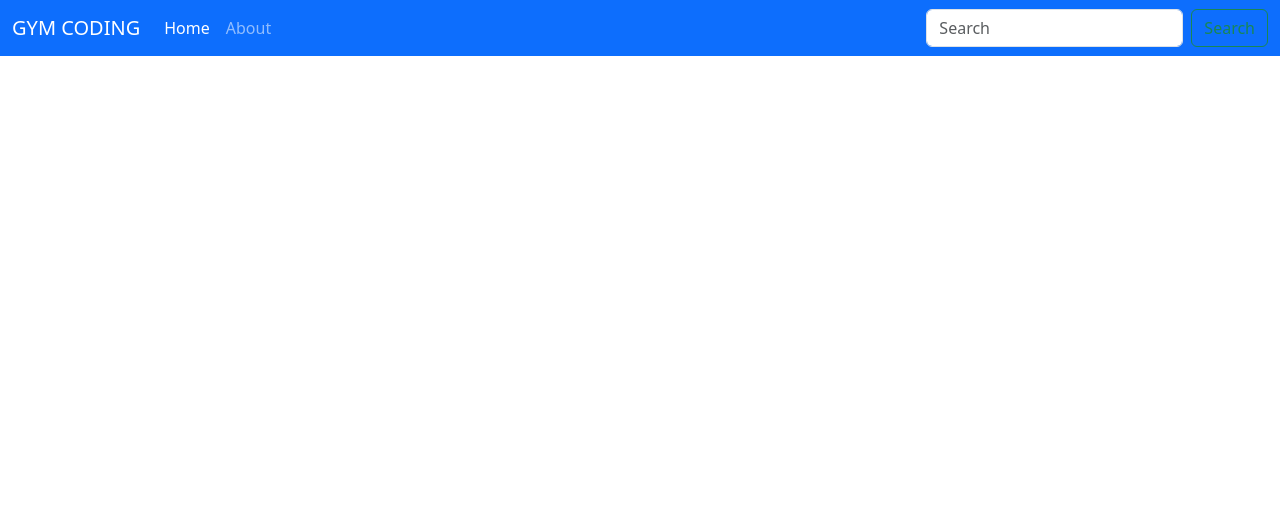
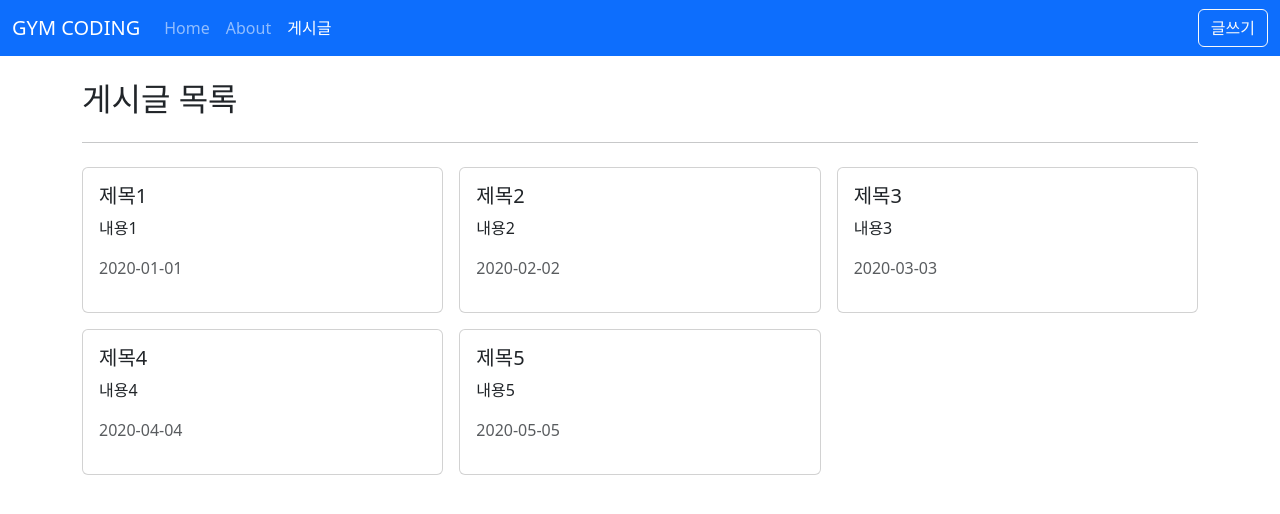
Before and after one commit to eunhye8767/study-vue3, a Vue app in the folder gymcoding/vue3-posts/: page /posts in a window 1280 px wide. Shown: the top 514 px of the page. Built offline with nearby package versions, Linux system fonts and the light colour scheme.

Commit message:
posts - 게시판 UI 만들기

```diff
--- /dev/null
+++ b/gymcoding/vue3-posts/src/api/posts.js
@@ -0,0 +1,12 @@
+// axios
+const posts = [
+  { id: 1, title: "제목1", content: "내용1", createdAt: "2020-01-01" },
+  { id: 2, title: "제목2", content: "내용2", createdAt: "2020-02-02" },
+  { id: 3, title: "제목3", content: "내용3", createdAt: "2020-03-03" },
+  { id: 4, title: "제목4", content: "내용4", createdAt: "2020-04-04" },
+  { id: 5, title: "제목5", content: "내용5", createdAt: "2020-05-05" },
+];
+
+export function getPosts() {
+  return posts;
+}
--- /dev/null
+++ b/gymcoding/vue3-posts/src/components/posts/PostItem.vue
@@ -0,0 +1,30 @@
+<template>
+  <div>
+    <div class="card">
+      <div class="card-body">
+        <h5 class="card-title">{{ title }}</h5>
+        <p class="card-text">
+          {{ content }}
+        </p>
+        <p class="text-muted">{{ createdAt }}</p>
+      </div>
+    </div>
+  </div>
+</template>
+
+<script setup>
+defineProps({
+  title: {
+    type: String,
+    required: true,
+  },
+  content: {
+    type: String,
+  },
+  createdAt: {
+    type: [String, Date, Number],
+  },
+});
+</script>
+
+<style lang="scss" scoped></style>
--- a/gymcoding/vue3-posts/src/layouts/TheHeader.vue
+++ b/gymcoding/vue3-posts/src/layouts/TheHeader.vue
@@ -17,29 +17,46 @@
         <div class="collapse navbar-collapse" id="navbarSupportedContent">
           <ul class="navbar-nav me-auto">
             <li class="nav-item">
-              <RouterLink class="nav-link active" to="/">Home</RouterLink>
+              <RouterLink class="nav-link" active-class="active" to="/">
+                Home
+              </RouterLink>
             </li>
             <li class="nav-item">
-              <RouterLink class="nav-link" to="/about">About</RouterLink>
+              <RouterLink class="nav-link" active-class="active" to="/about">
+                About
+              </RouterLink>
+            </li>
+            <li class="nav-item">
+              <RouterLink class="nav-link" active-class="active" to="/posts">
+                게시글
+              </RouterLink>
             </li>
           </ul>
-          <form class="d-flex" role="search">
-            <input
-              class="form-control me-2"
-              type="search"
-              placeholder="Search"
-              aria-label="Search"
-            />
-            <button class="btn btn-outline-success" type="submit">
-              Search
+          <div class="d-flex">
+            <button
+              class="btn btn-outline-light"
+              type="button"
+              @click="goPage"
+            >
+              글쓰기
             </button>
-          </form>
+          </div>
         </div>
       </div>
     </nav>
   </header>
 </template>
 
-<script setup></script>
+<script setup>
+import { useRouter } from 'vue-router';
+
+const router = useRouter();
+const goPage = () => {
+  // router.push('/posts/create')
+  router.push({
+    name: 'PostCreate'
+  })
+}
+</script>
 
 <style lang="scss" scoped></style>
--- a/gymcoding/vue3-posts/src/router/index.js
+++ b/gymcoding/vue3-posts/src/router/index.js
@@ -1,6 +1,10 @@
 import { createRouter, createWebHistory } from 'vue-router';
 import HomeView from '@/views/HomeView.vue';
 import AboutView from '@/views/AboutView.vue';
+import PostCreateView from '@/views/posts/PostCreateView.vue';
+import PostDetailView from '@/views/posts/PostDetailView.vue';
+import PostListView from '@/views/posts/PostListView.vue';
+import PostEditView from '@/views/posts/PostEditView.vue';
 
 const routes = [
   {
@@ -13,6 +17,26 @@
     name: 'about',
     component: AboutView,
   },
+  {
+    path: '/posts',
+    name: 'PostList',
+    component: PostListView,
+  },
+  {
+    path: '/posts/create',
+    name: 'PostCreate',
+    component: PostCreateView,
+  },
+  {
+    path: '/posts/:id',
+    name: 'PostDetail',
+    component: PostDetailView,
+  },
+  {
+    path: '/posts/:id/edit',
+    name: 'PostEdit',
+    component: PostEditView,
+  },
 ];
 
 const router = createRouter({
--- /dev/null
+++ b/gymcoding/vue3-posts/src/views/posts/PostCreateView.vue
@@ -0,0 +1,40 @@
+<template>
+  <div>
+    <h2>게시글 등록</h2>
+    <hr class="my-4" />
+    <form @submit.prevent>
+      <div class="mb-3">
+        <label for="title" class="form-label">제목</label>
+        <input type="text" class="form-control" id="title" />
+      </div>
+      <div class="mb-3">
+        <label for="content" class="form-label">내용</label>
+        <textarea class="form-control" id="content" rows="3"></textarea>
+      </div>
+      <div class="pt-4">
+        <button
+          type="button"
+          class="btn btn-outline-dark me-2"
+          @click="goListPage"
+        >
+          목록
+        </button>
+        <button class="btn btn-primary">저장</button>
+      </div>
+    </form>
+  </div>
+</template>
+
+<script setup>
+import { useRouter } from "vue-router";
+
+const router = useRouter();
+
+const goListPage = () => {
+  router.push({
+    name: "PostList",
+  });
+};
+</script>
+
+<style lang="scss" scoped></style>
--- /dev/null
+++ b/gymcoding/vue3-posts/src/views/posts/PostDetailView.vue
@@ -0,0 +1,49 @@
+<template>
+  <div>
+    <h2>제목</h2>
+    <p>내용</p>
+    <p class="text-muted">2020-01-01</p>
+    <hr class="my-4" />
+    <div class="row g-2">
+      <div class="col-auto">
+        <button class="btn btn-outline-dark">이전글</button>
+      </div>
+      <div class="col-auto">
+        <button class="btn btn-outline-dark">다음글</button>
+      </div>
+      <div class="col-auto me-auto"></div>
+      <div class="col-auto">
+        <button class="btn btn-outline-dark" @click="goListPage">목록</button>
+      </div>
+      <div class="col-auto">
+        <button class="btn btn-outline-primary" @click="goEditPage">
+          수정
+        </button>
+      </div>
+      <div class="col-auto">
+        <button class="btn btn-outline-danger">삭제</button>
+      </div>
+    </div>
+  </div>
+</template>
+
+<script setup>
+import { useRoute, useRouter } from "vue-router";
+
+const route = useRoute();
+const router = useRouter();
+const id = route.params.id;
+
+const goListPage = () =>
+  router.push({
+    name: "PostList",
+  });
+
+const goEditPage = () =>
+  router.push({
+    name: "PostEdit",
+    params: { id },
+  });
+</script>
+
+<style lang="scss" scoped></style>
--- /dev/null
+++ b/gymcoding/vue3-posts/src/views/posts/PostEditView.vue
@@ -0,0 +1,43 @@
+<template>
+  <div>
+    <h2>게시글 수정</h2>
+    <hr class="my-4" />
+    <form @submit.prevent>
+      <div class="mb-3">
+        <label for="title" class="form-label">제목</label>
+        <input type="text" class="form-control" id="title" />
+      </div>
+      <div class="mb-3">
+        <label for="content" class="form-label">내용</label>
+        <textarea class="form-control" id="content" rows="3"></textarea>
+      </div>
+      <div class="pt-4">
+        <button
+          type="button"
+          class="btn btn-outline-danger me-2"
+          @click="goDetailPage"
+        >
+          취소
+        </button>
+        <button class="btn btn-primary">수정</button>
+      </div>
+    </form>
+  </div>
+</template>
+
+<script setup>
+import { useRoute, useRouter } from "vue-router";
+
+const route = useRoute();
+const router = useRouter();
+const id = route.params.id;
+
+const goDetailPage = () => {
+  router.push({
+    name: "PostDetail",
+    params: { id },
+  });
+};
+</script>
+
+<style lang="scss" scoped></style>
--- /dev/null
+++ b/gymcoding/vue3-posts/src/views/posts/PostListView.vue
@@ -0,0 +1,48 @@
+<template>
+  <div>
+    <h2>게시글 목록</h2>
+    <hr class="my-4" />
+    <div class="row g-3">
+      <div v-for="post in posts" :key="post.id" class="col-4">
+        <PostItem
+          :title="post.title"
+          :content="post.content"
+          :created-at="post.createdAt"
+          @click="goPage(post.id)"
+        />
+      </div>
+    </div>
+  </div>
+</template>
+
+<script setup>
+import PostItem from "@/components/posts/PostItem.vue";
+import { getPosts } from "@/api/posts";
+import { ref } from "vue";
+import { useRouter } from "vue-router";
+
+const router = useRouter();
+const posts = ref([]);
+const fetchPosts = () => {
+  posts.value = getPosts();
+};
+
+fetchPosts();
+
+const goPage = (id) => {
+  // router.push(`/posts/${id}`)
+  router.push({
+    name: 'PostDetail',
+    params: {
+      id,
+    },
+    // http://localhost:3000/posts/2?searchText=hello#world!
+    // query: {
+    //   searchText: 'hello'
+    // },
+    // hash: '#world!'
+  })
+}
+</script>
+
+<style lang="scss" scoped></style>
```
Also changed, not shown: 1 other file (tests, documents, lock files or other folders).
